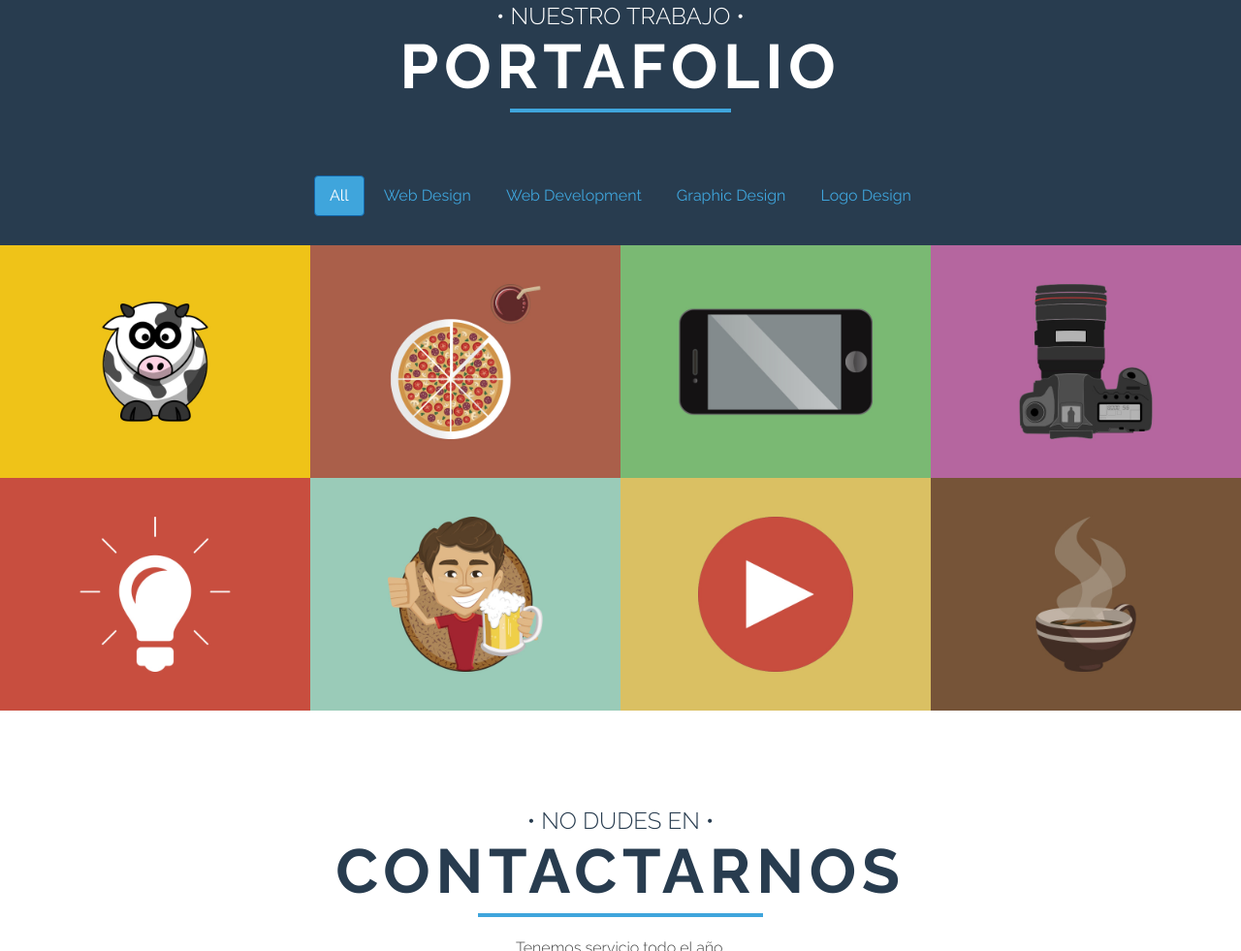
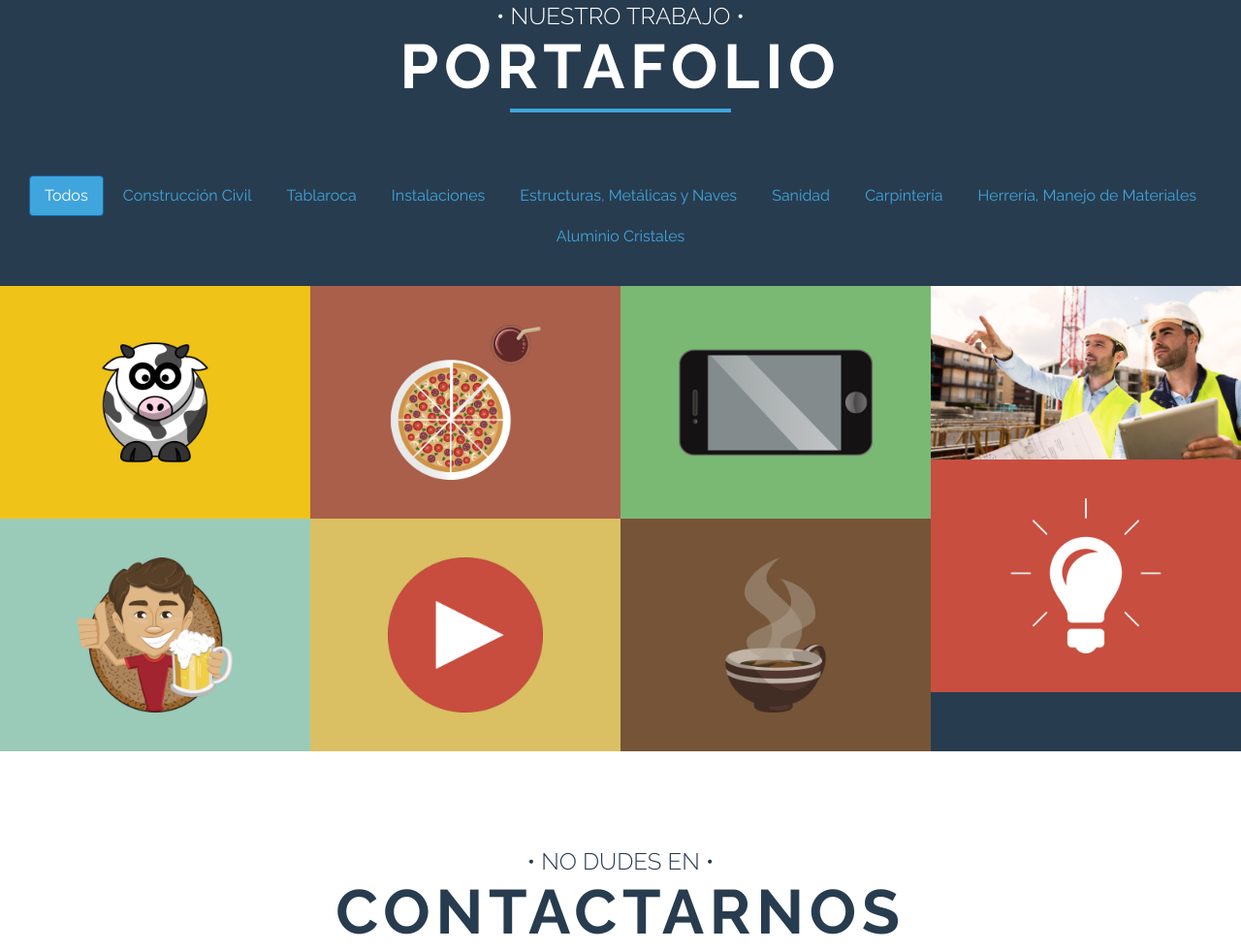
Before and after one commit to Zombiecore420/TemplatePrueba, a plain HTML site: page index.html in a window 1280 px wide. Shown: the part 2828-3809 px from the top of the page at 97% size. Drawn offline with Linux system fonts and the light colour scheme; some packages are replaced by stand-ins of ours.

Commit message:
Revision

```diff
--- a/index.html
+++ b/index.html
@@ -398,11 +398,15 @@
 		<div class="section-body text-center clearfix">
 			<div class="wow softFadeInUp animated" data-wow-delay=".3s">
 				<div class="portfolio-filter button-group">
-					<button class="btn btn-primary" data-filter="*">All</button>
-					<button class="btn" data-filter=".web-design">Web Design</button>
-					<button class="btn" data-filter=".web-development">Web Development</button>
-					<button class="btn" data-filter=".graphic-design">Graphic Design</button>
-					<button class="btn" data-filter=".logo-design">Logo Design</button>
+					<button class="btn btn-primary" data-filter="*">Todos</button>
+					<button class="btn" data-filter=".web-design">Construcción Civil</button>
+					<button class="btn" data-filter=".web-development">Tablaroca</button>
+					<button class="btn" data-filter=".graphic-design">Instalaciones</button>
+					<button class="btn" data-filter=".logo-design">Estructuras, Metálicas y Naves</button>
+					<button class="btn" data-filter=".logo-design">Sanidad</button>
+					<button class="btn" data-filter=".logo-design">Carpintería</button>
+					<button class="btn" data-filter=".logo-design">Herrería, Manejo de Materiales</button>
+					<button class="btn" data-filter=".logo-design">Aluminio Cristales</button>
 				</div>
 				<ul class="portfolio-list">
 						<li class="logo-design web-development">
@@ -447,12 +451,12 @@
 						</li>
 						<li class="web-design graphic-design">
 							<figure>
-																<img src="images/p3.jpg" alt="item4">
+																<img src="images/construccion-civil.jpg" alt="item4">
 																<a class="popup-image" href="#" data-toggle="modal" data-target="#portfolio4">
 									<figcaption class="right">
-										<h4>VSLR</h4>
+										<h4>Construcción Civil</h4>
 										<span>
-											Vital SLR ex vitae
+											Construcción Civil, Naves, Calles, Cisternas...
 										</span>
 									</figcaption>
 								</a>
@@ -617,11 +621,12 @@
 
 			<div class="modal-body row">
 				<div class="col-sm-6">
-										<img src="images/p3.jpg" alt="item4">
+										<img src="images/construccion-civil.jpg" alt="item4">
 									</div>
 				<div class="col-sm-6">
-					<h3>Project Description</h3>
-					<p>This is a modal window. You can do the following things with it: modal windows will probably tell you something important so don't forget to read what they say.</p>
+					<h3>Construcción Civil</h3>
+					<p>Construcción Civil, Naves, Calles, Cisternas, Canchas Deportivas, Planta, Tratamiento de Aguas Multipanel, Civiles Sanitarios en muros, pisos
+						esquinas, pastas texturizadas, sellados. sellados industriales</p>
 					<h4>Client</h4>
 					<p>John Doe</p>
 					<a href="#" class="btn btn-primary">Visit Website</a>
```
Also changed, not shown: images/construccion-civil.jpg (added).
